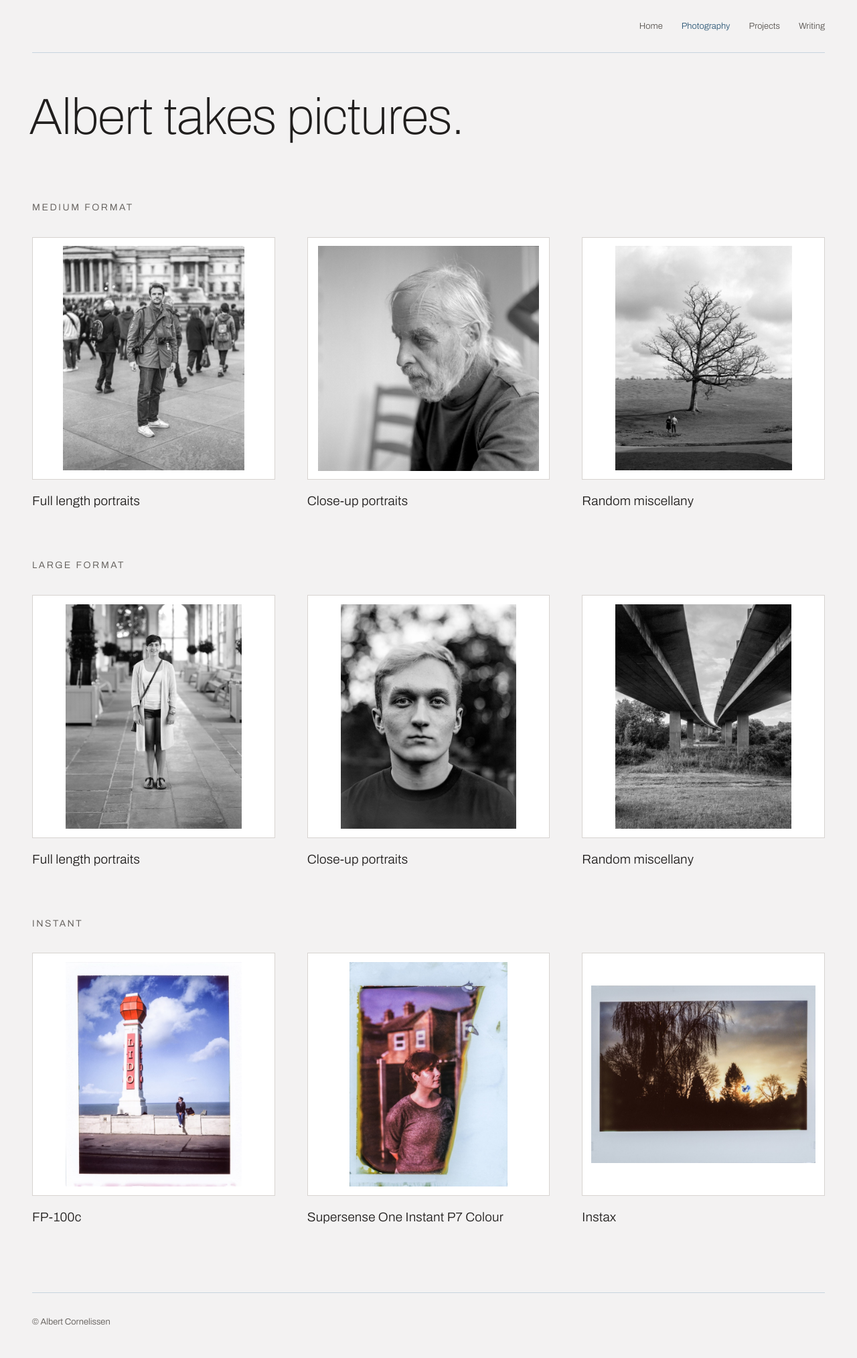
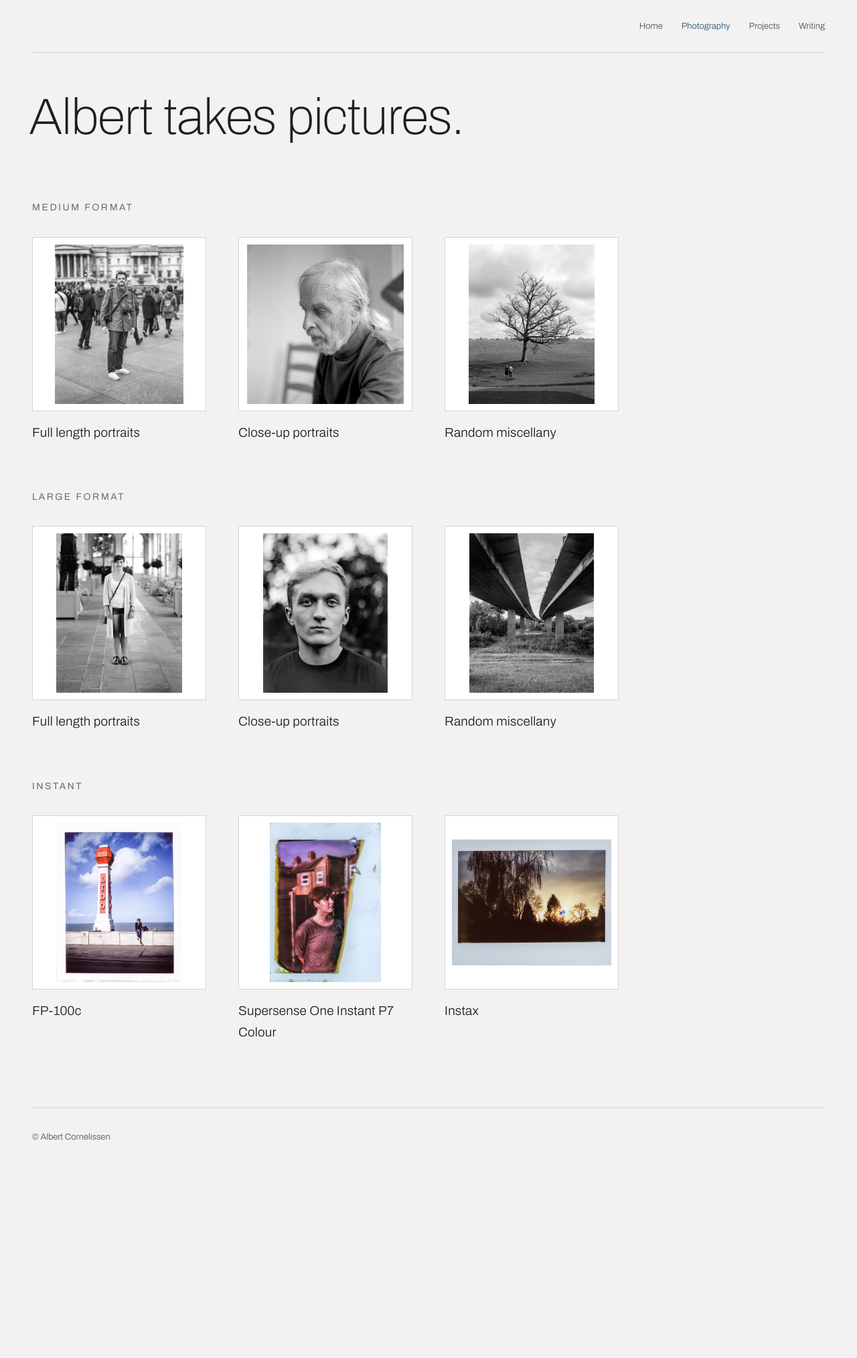
Before and after one commit to acornelissen/acornelissen.github.io, a Jekyll site: the page built from ph.md, in a window 1280 px wide. Shown: the whole page at 67% size. Built offline with Jekyll 4.4.1, drawn with Linux system fonts in a browser that asks for light colours; after the commit the page ends 1751 px from its top, so only the background shows below that.

Commit message:
feat(layout): 4-up gallery index and photo grids
Match the Acorne design system: four columns on wide screens, stepping
to 3 below 1000px, 2 below 800px and 1 on phones. minmax(0, 1fr) stops
long titles or wide images from stretching a column.

```diff
--- a/_sass/acorntheme/_layout.scss
+++ b/_sass/acorntheme/_layout.scss
@@ -179,10 +179,11 @@
   margin: 0;
   padding: 0;
   display: grid;
-  grid-template-columns: repeat(3, 1fr);
+  grid-template-columns: repeat(4, minmax(0, 1fr));
   gap: 48px;
 
-  @include media-query($on-laptop) { grid-template-columns: repeat(2, 1fr); }
+  @include media-query(1000px)     { grid-template-columns: repeat(3, minmax(0, 1fr)); }
+  @include media-query($on-laptop) { grid-template-columns: repeat(2, minmax(0, 1fr)); }
   @include media-query($on-palm)   { grid-template-columns: 1fr; gap: 40px; }
 
   > li { margin: 0; }
@@ -211,12 +212,13 @@
  */
 .photo-grid {
   display: grid;
-  grid-template-columns: repeat(3, 1fr);
+  grid-template-columns: repeat(4, minmax(0, 1fr));
   gap: 32px 24px;
   align-items: start;
   margin-top: 36px;
 
-  @include media-query($on-laptop) { grid-template-columns: repeat(2, 1fr); }
+  @include media-query(1000px)     { grid-template-columns: repeat(3, minmax(0, 1fr)); }
+  @include media-query($on-laptop) { grid-template-columns: repeat(2, minmax(0, 1fr)); }
   @include media-query($on-palm)   { grid-template-columns: 1fr; gap: 24px; }
 
   a { display: block; }
```
